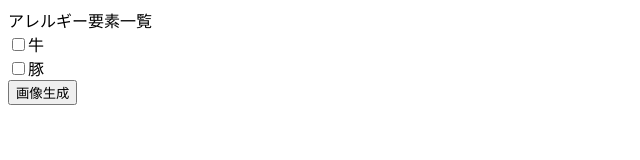
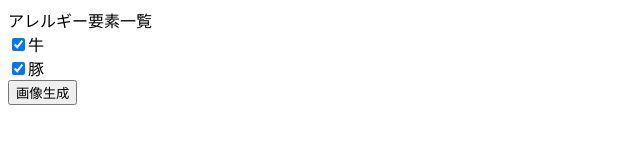
Before and after one commit to hayashiTK/ale-list, a plain HTML site: page index.html in a window 1280 px wide. Shown: the full height of the page, 0-640 px from the left. Drawn offline with Linux system fonts and the light colour scheme.

Commit message:
list checked on by default

```diff
--- a/index.html
+++ b/index.html
@@ -40,8 +40,8 @@
         アレルギー要素一覧
 
         <form name="allergen">
-            <input type="checkbox" name="allergen" value="beef">牛<br>
-            <input type="checkbox" name="allergen" value="pig">豚<br>
+            <input type="checkbox" name="allergen" value="beef" checked="checked">牛<br>
+            <input type="checkbox" name="allergen" value="pig" checked="checked">豚<br>
             <input type="button" value="画像生成" onclick="createImage();">
         </form>
 
```
